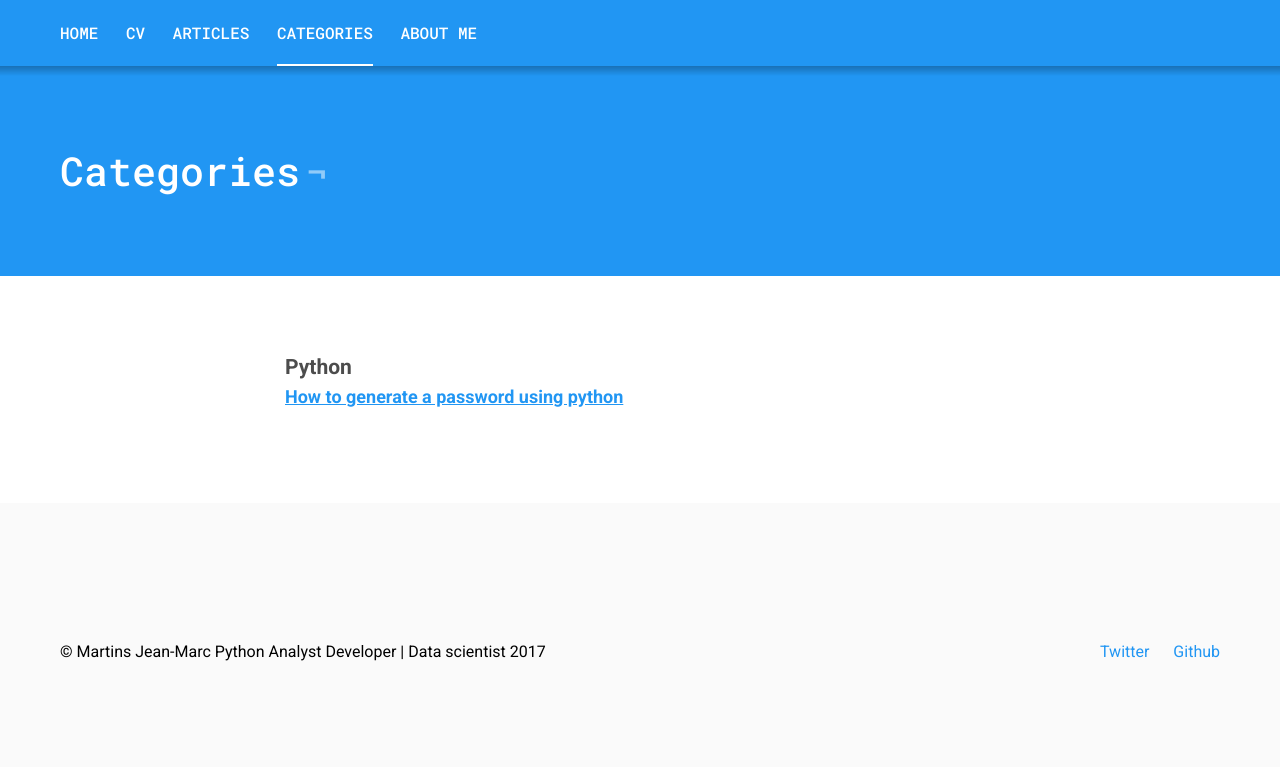
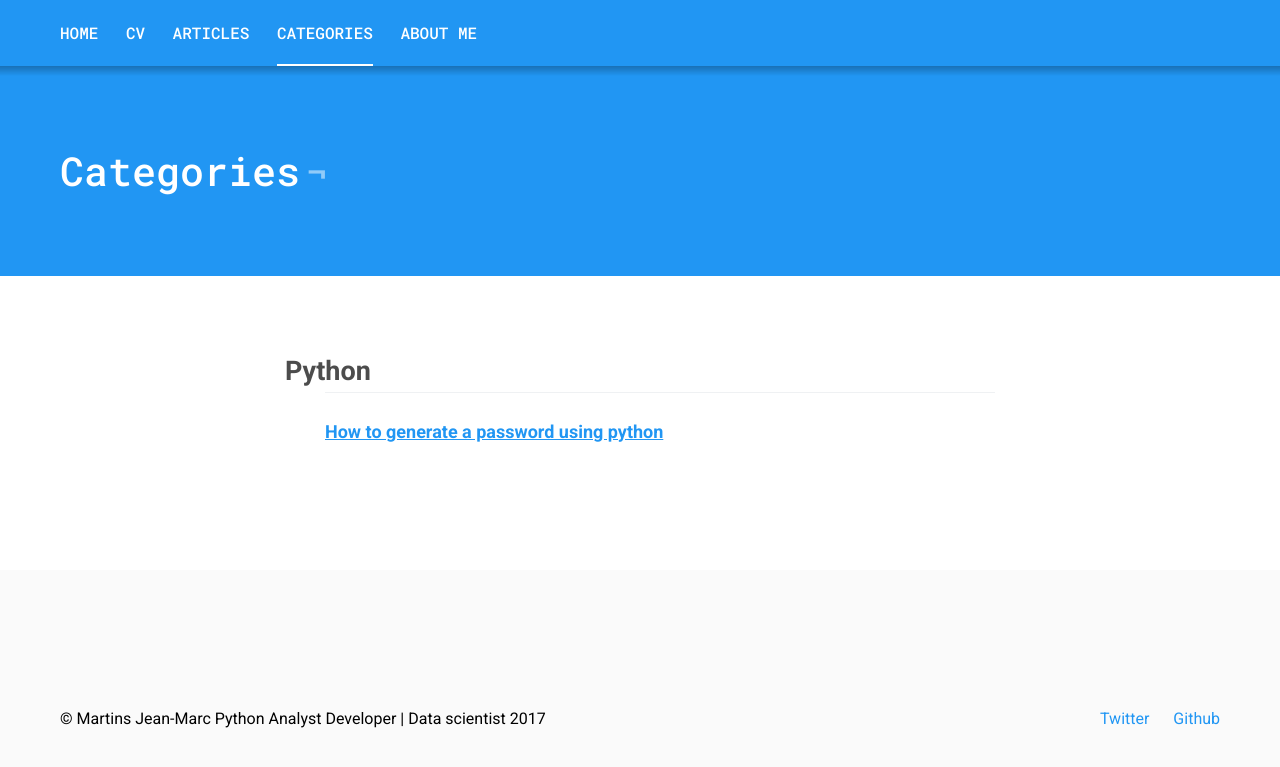
Before and after one commit to cristen/cristen.github.io, a Jekyll site: the page built from _pages/categories.html, in a window 1280 px wide. Shown: the top 767 px of the page. Built offline with Jekyll 4.4.1, drawn with Linux system fonts in a browser that asks for light colours.

Commit message:
Fix style

```diff
--- a/_pages/categories.html
+++ b/_pages/categories.html
@@ -8,14 +8,14 @@ permalink: /categories/
     <div class="archive-group">
         {% capture category_name %}{{ category | first }}{% endcapture %}
         <div id="#{{ category_name | slugize }}"></div>
-    <p></p>
-
-    <h3 class="category-head">{{ category_name }}</h3>
+        <h1 class="category-head">{{ category_name }}</h1>
         <a name="{{ category_name | slugize }}"></a>
+        <ul class="c-archives__list">
             {% for post in site.categories[category_name] %}
-    <article class="archive-item">
-      <h4><a href="{{ site.baseurl }}{{ post.url }}">{{post.title}}</a></h4>
-    </article>
+            <li class="c-archives__item">
+                <h3><a href="{{ site.baseurl }}{{ post.url }}">{{post.title}}</a></h3>
+            </li>
+        </ul>
         {% endfor %}
     </div>
     {% endfor %}
```
Lines whose indentation alone changed are shown as unchanged.
